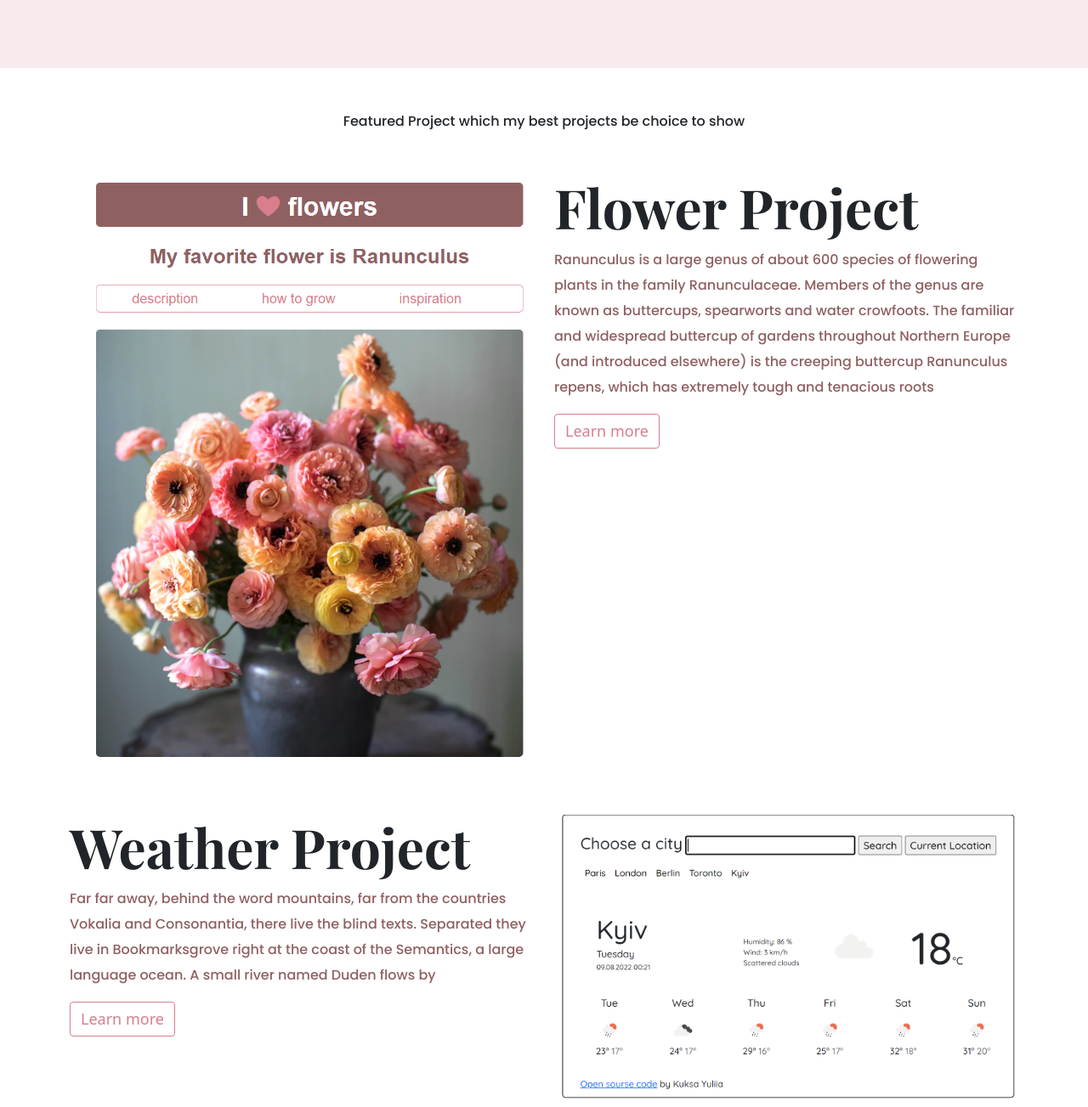
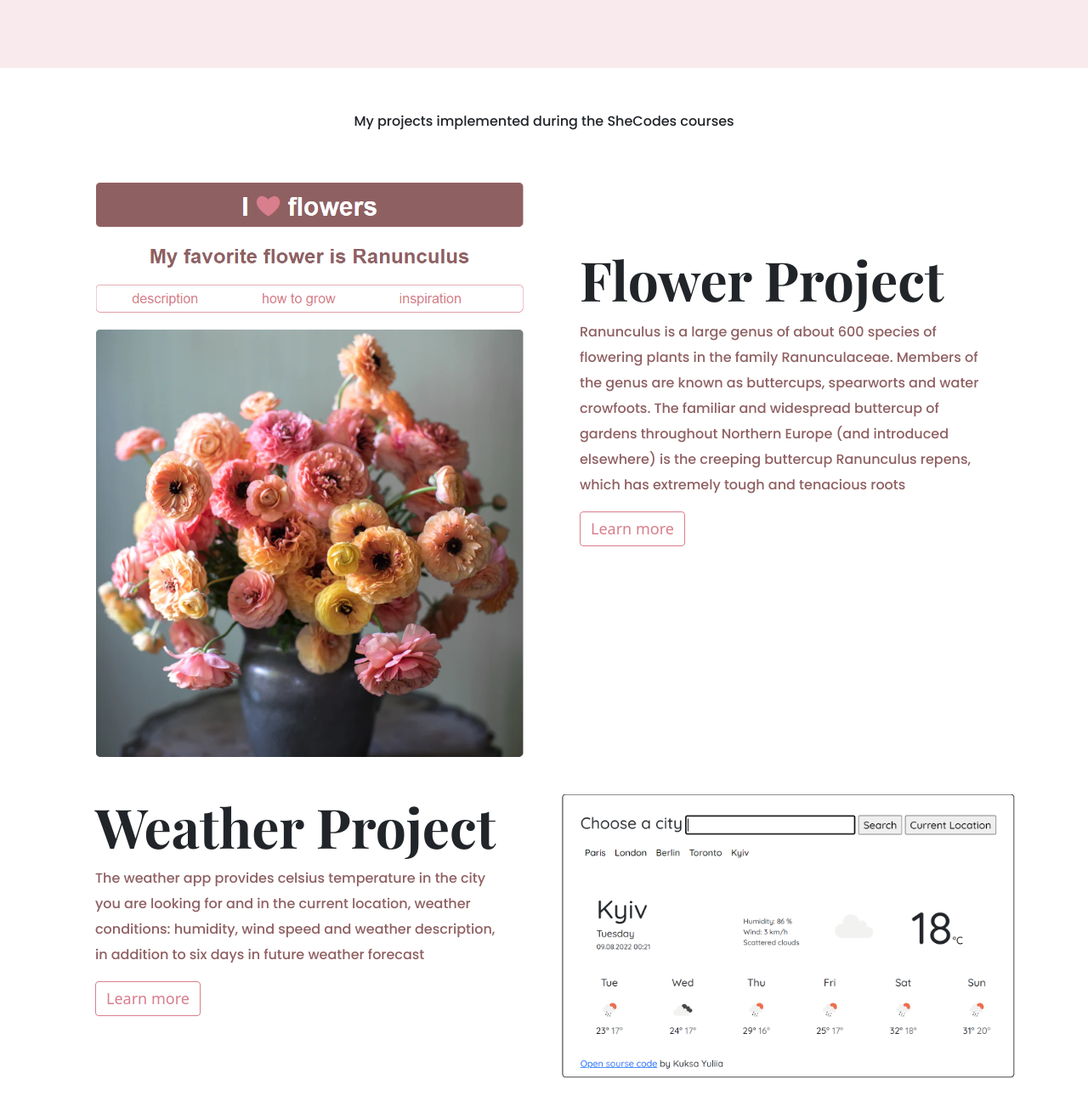
Before and after one commit to YKUKSA/portfolio-project, a plain HTML site: page index.html in a window 1280 px wide. Shown: the part 580-1883 px from the top of the page at 85% size. Drawn offline with nearby package versions, Linux system fonts and the light colour scheme.

Commit message:
adding paddings and actual information

```diff
--- a/index.html
+++ b/index.html
@@ -20,14 +20,14 @@
     <h2 class="mb-5">front-end developer based in Chech Republic</h2>
    <div> <a href="#" class="btn btn-branding">Contact me</a> </div>
    </div>
-<p class="text-center m-5">Featured Project which my best projects be choice to show</p>
+<p class="text-center m-5">My projects implemented during the SheCodes courses </p>
 <div class="container">
-    <div class="row mb-5">
+    <div class="row mb-4">
         <div class="col d-none d-lg-block"><img src="images/flowers.PNG" alt="flowering ranunculus" class="img-fluid"></div>
-        <div class="col"><h2>Flower Project</h2> <p class="project-description">Ranunculus is a large genus of about 600 species of flowering plants in the family Ranunculaceae. Members of the genus are known as buttercups, spearworts and water crowfoots. The familiar and widespread buttercup of gardens throughout Northern Europe (and introduced elsewhere) is the creeping buttercup Ranunculus repens, which has extremely tough and tenacious roots</p> <a href="#" class="btn btn-branding-outline">Learn more</a></div>
+        <div class="col"><div class="flower-project-padding"><h2>Flower Project</h2> <p class="project-description">Ranunculus is a large genus of about 600 species of flowering plants in the family Ranunculaceae. Members of the genus are known as buttercups, spearworts and water crowfoots. The familiar and widespread buttercup of gardens throughout Northern Europe (and introduced elsewhere) is the creeping buttercup Ranunculus repens, which has extremely tough and tenacious roots</p> <a href="#" class="btn btn-branding-outline">Learn more</a></div></div>
     </div>
     <div class="row mb-5">
-       <div class="col"><h2>Weather Project</h2> <p class="project-description">Far far away, behind the word mountains, far from the countries Vokalia and Consonantia, there live the blind texts. Separated they live in Bookmarksgrove right at the coast of the Semantics, a large language ocean. A small river named Duden flows by</p> <a href="#" class="btn btn-branding-outline">Learn more</a></div>
+       <div class="col"><div class="weather-project-padding"><h2>Weather Project</h2> <p class="project-description">The weather app provides celsius temperature in the city you are looking for and in the current location, weather conditions: humidity, wind speed and weather description, in addition to six days in future weather forecast</p> <a href="#" class="btn btn-branding-outline">Learn more</a></div></div>
      <div class="col d-none d-lg-block"><img src="images/weather.PNG" alt="weather application" class="img-fluid"></div></div>
 </div>
 <script src="https://cdn.jsdelivr.net/npm/bootstrap@5.2.0/dist/js/bootstrap.bundle.min.js" integrity="sha384-A3rJD856KowSb7dwlZdYEkO39Gagi7vIsF0jrRAoQmDKKtQBHUuLZ9AsSv4jD4Xa" crossorigin="anonymous"></script>
--- a/styles/app.css
+++ b/styles/app.css
@@ -59,6 +59,13 @@ p {
   font-size: 18px;
   line-height: 27px;
 }
+.flower-project-padding {
+  padding: 85px 30px;
+}
+.weather-project-padding {
+  padding: 0 30px;
+}
+
 @media (max-width: 900px) {
   .project-description {
     text-align: center;
@@ -75,4 +82,7 @@ p {
     display: block;
     margin: 0 auto;
   }
+  .flower-project-padding {
+    padding: 10px 30px;
+  }
 }
```
